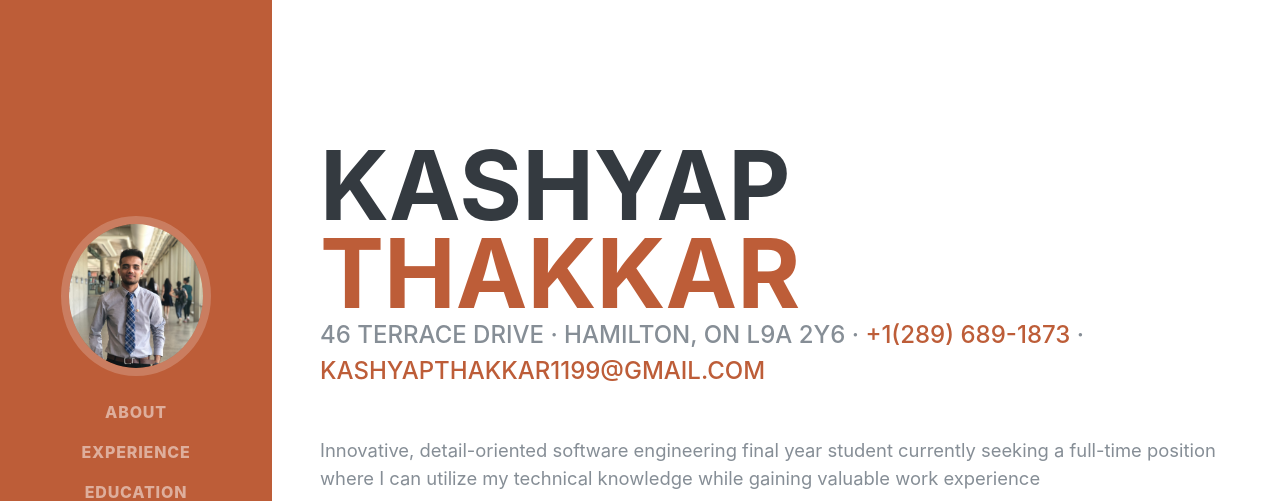
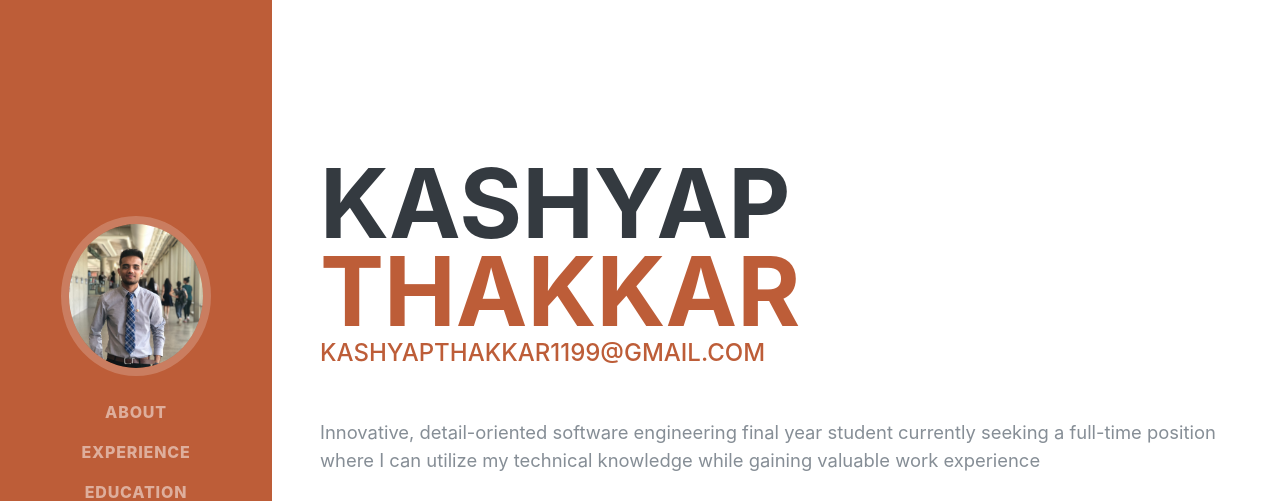
Before and after one commit to kashyapthakkar/portfolio, a website with bundled scripts: page index.html in a window 1280 px wide. Shown: the top 501 px of the page. Built offline with nearby package versions, Linux system fonts and the light colour scheme; a web font is replaced by a local one.

Commit message:
Update index.html

```diff
--- a/index.html
+++ b/index.html
@@ -60,8 +60,7 @@
         <h1 class="mb-0">Kashyap
           <span class="text-primary">Thakkar</span>
         </h1>
-        <div class="subheading mb-5">46 Terrace Drive · Hamilton, ON L9A 2Y6 ·
-		<a href="tel:+12896891873">+1(289) 689-1873</a> ·
+        <div class="subheading mb-5">
           <a href="mailto:kashyapthakkar1199@gmail.com">kashyapthakkar1199@gmail.com</a>
         </div>
         <p class="lead mb-5">Innovative, detail-oriented software engineering final year student currently seeking a full-time position where I can utilize my technical knowledge while gaining valuable work experience </p>
```
